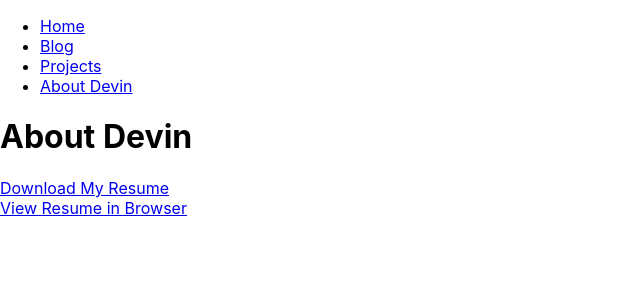
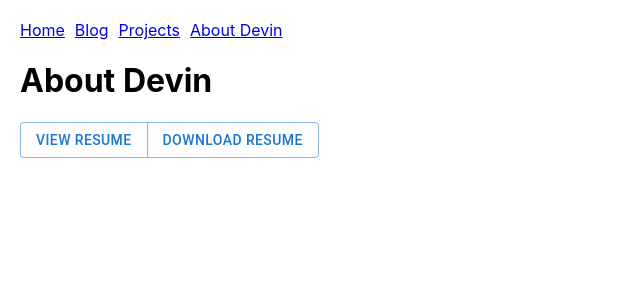
Before and after one commit to WDI-SEA/react-router-portfolio, a React (Create React App) app: page /about in a window 1280 px wide. Shown: the top 300 px of the page, without its empty margins (0-640 px from the left). Built offline with nearby package versions, Linux system fonts and the light colour scheme.

Commit message:
figured out some super basic MUI styling

```diff
--- a/package.json
+++ b/package.json
@@ -3,6 +3,8 @@
   "version": "0.1.0",
   "private": true,
   "dependencies": {
+    "@emotion/react": "^11.7.0",
+    "@emotion/styled": "^11.6.0",
     "@mui/material": "^5.2.2",
     "@testing-library/jest-dom": "^5.15.1",
     "@testing-library/react": "^11.2.7",
--- a/src/App.css
+++ b/src/App.css
@@ -1,38 +1,14 @@
-.App {
-  text-align: center;
+body {
+  margin: 20px 0 0 20px;
 }
 
-.App-logo {
-  height: 40vmin;
-  pointer-events: none;
+.nav {
+  list-style: none;
+  padding: 0;
 }
 
-@media (prefers-reduced-motion: no-preference) {
-  .App-logo {
-    animation: App-logo-spin infinite 20s linear;
-  }
+.nav-item {
+  display: inline;
+  margin-right: 10px;
+
 }
-
-.App-header {
-  background-color: #282c34;
-  min-height: 100vh;
-  display: flex;
-  flex-direction: column;
-  align-items: center;
-  justify-content: center;
-  font-size: calc(10px + 2vmin);
-  color: white;
-}
-
-.App-link {
-  color: #61dafb;
-}
-
-@keyframes App-logo-spin {
-  from {
-    transform: rotate(0deg);
-  }
-  to {
-    transform: rotate(360deg);
-  }
-}
--- a/src/App.js
+++ b/src/App.js
@@ -1,4 +1,3 @@
-
 // React and CSS import
 import React, { Component } from 'react'
 import './App.css'
--- a/src/components/pages/About.js
+++ b/src/components/pages/About.js
@@ -1,14 +1,27 @@
 import React, { Component } from 'react'
 import resume from '../../pdfs/Bopp_Resume_Draft.pdf'
+
+// import material ui
+import Button from '@mui/material/Button';
+import Stack from '@mui/material/Button';
+import ButtonGroup from '@mui/material/ButtonGroup';
+
 
 export default class About extends Component {
     render() {
         return (
             <div>
                 <h1>About Devin</h1>
-                <a href={resume} download>Download My Resume</a>
-                <br />
-                <a href={resume} target="_blank">View Resume in Browser</a>
+                <div>
+                    <ButtonGroup>
+                        <Button href={resume} target="_blank">
+                            View Resume
+                        </Button>
+                        <Button href={resume} download>
+                            Download Resume
+                        </Button>
+                    </ButtonGroup>
+                </div>
             </div>
         )
     }
--- a/src/components/partials/Header.js
+++ b/src/components/partials/Header.js
@@ -6,11 +6,11 @@ export default class Navbar extends Component {
         return (
             <header>
                 <nav>
-                    <ul>
-                        <li><Link to="/">Home</Link></li>
-                        <li><Link to="/blog">Blog</Link></li>
-                        <li><Link to="/projects">Projects</Link></li>
-                        <li><Link to="/about">About Devin</Link></li>
+                    <ul className="nav">
+                        <li className="nav-item"><Link to="/">Home</Link></li>
+                        <li className="nav-item"><Link to="/blog">Blog</Link></li>
+                        <li className="nav-item"><Link to="/projects">Projects</Link></li>
+                        <li className="nav-item"><Link to="/about">About Devin</Link></li>
                     </ul>
                 </nav>
             </header>
```
Also changed, not shown: 1 other file (tests, documents, lock files or other folders).
